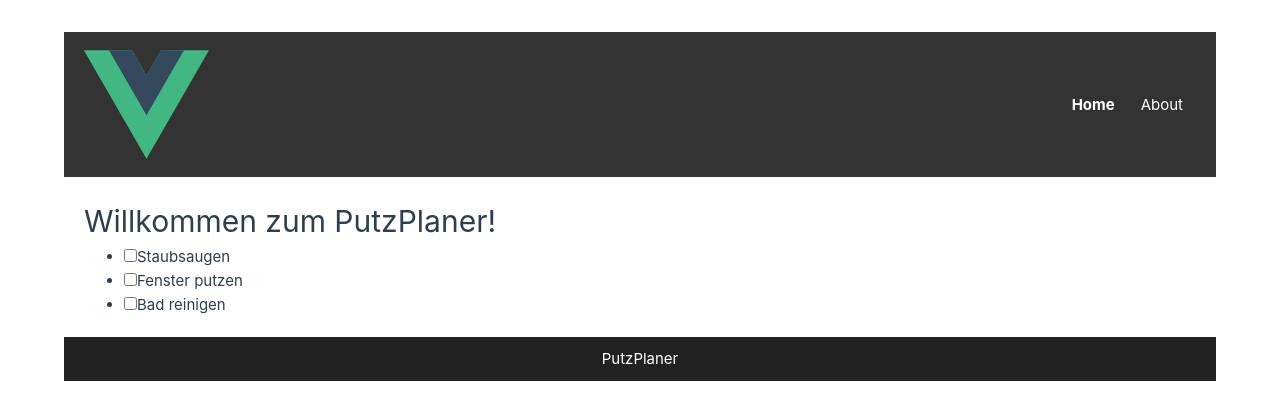
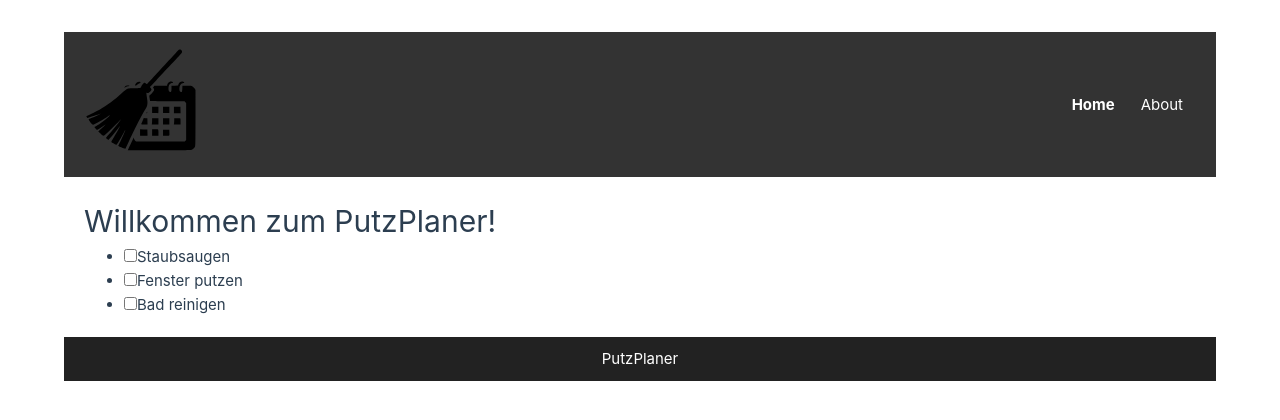
Before and after one commit to DarianWeingaertner/PutzPlaner-FrontEnd, a Vue app: page / in a window 1280 px wide. Shown: the top 420 px of the page. Built offline with nearby package versions, Linux system fonts and the light colour scheme.

Commit message:
PutzPlaner Logo erstellt und eingebunden

```diff
--- a/src/App.vue
+++ b/src/App.vue
@@ -2,7 +2,7 @@
   <div id="app">
     <header>
       <!-- Logo und Navigation -->
-      <img alt="Vue logo" class="logo" src="@/assets/logo.svg" width="125" height="125" />
+      <img alt="Vue logo" class="logo" src="@/assets/PutzPlanerLogo.svg" width="125" height="125" />
       <nav>
         <RouterLink to="/">Home</RouterLink>
         <RouterLink to="/about">About</RouterLink>
```
Also changed, not shown: src/assets/PutzPlanerLogo.svg (added).
